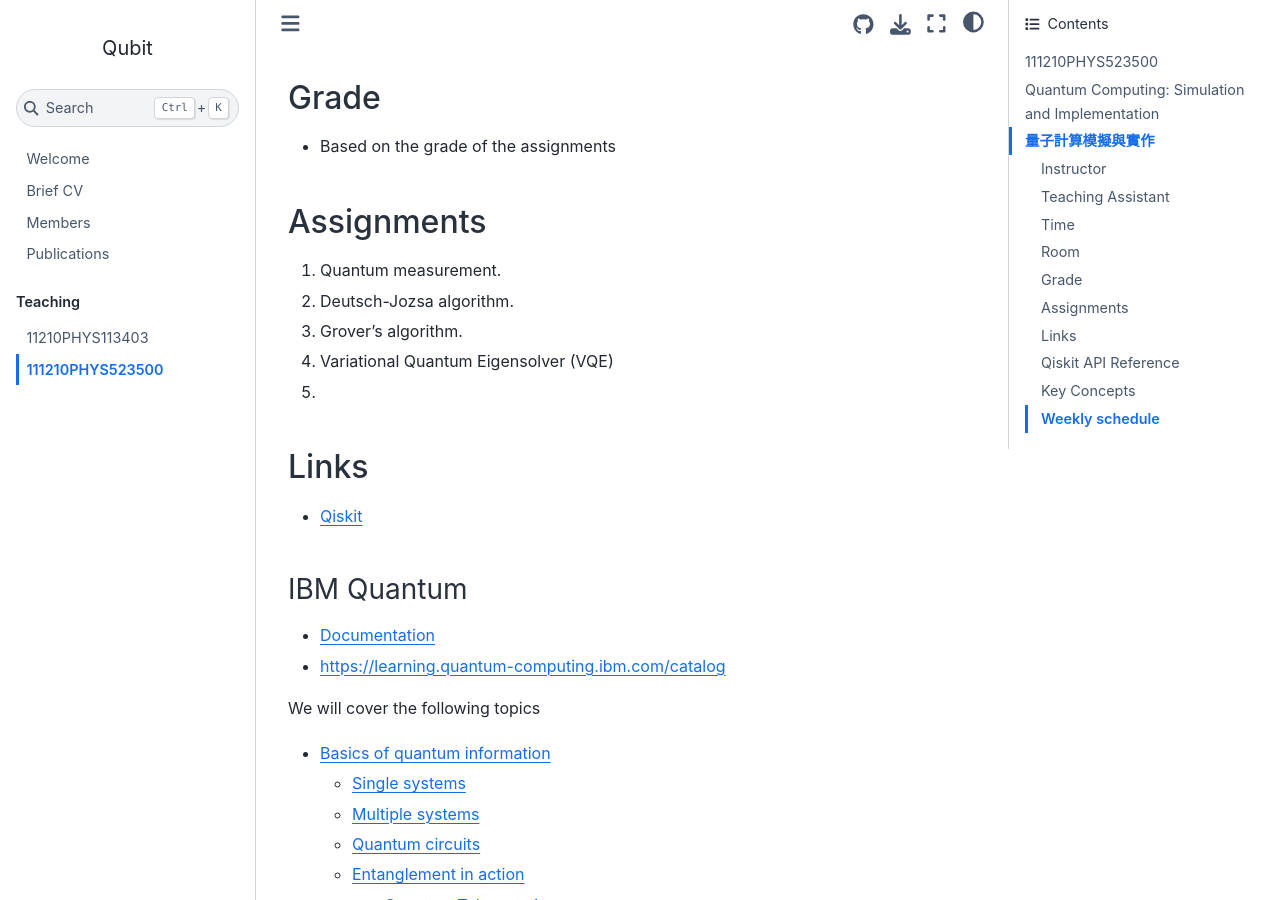
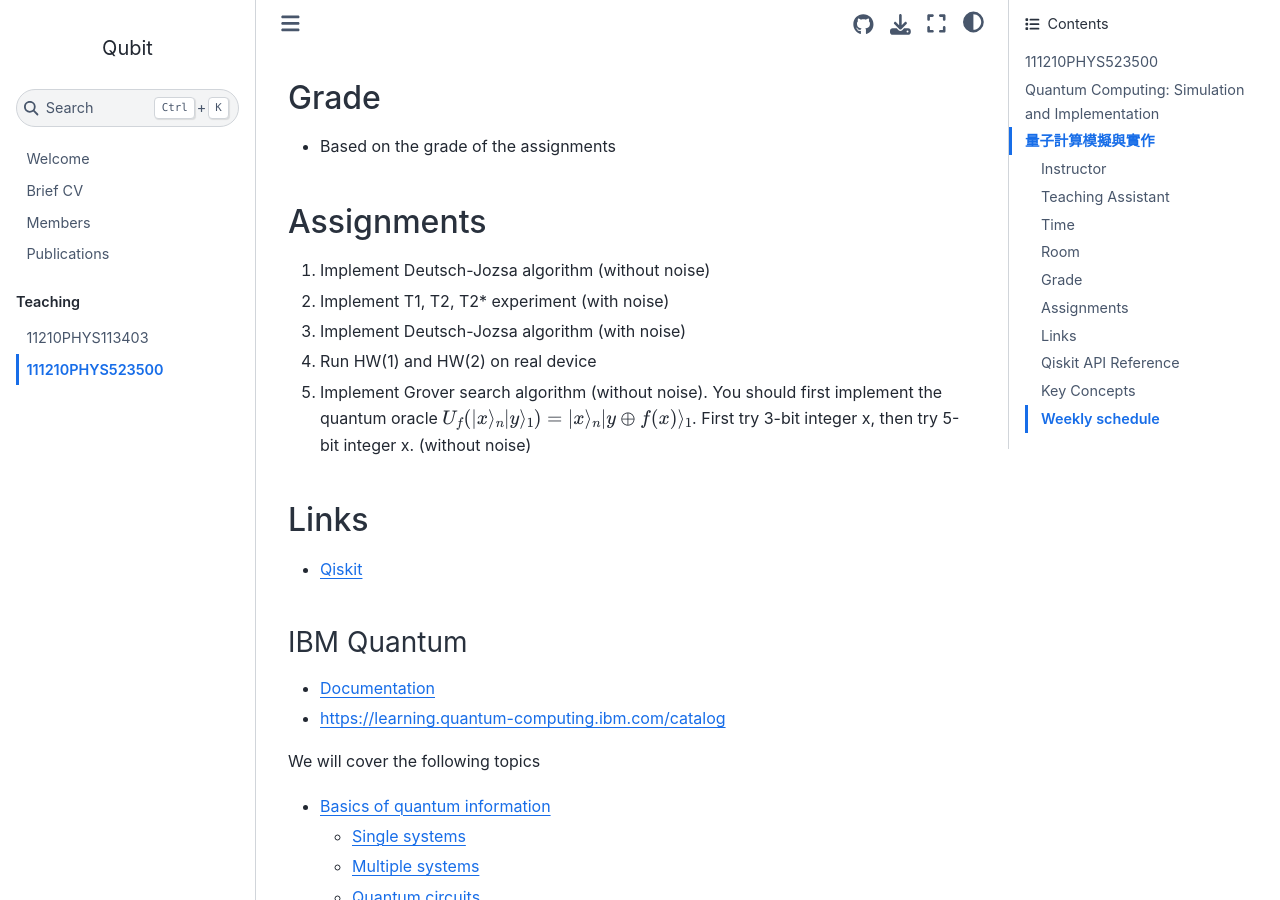
Before and after one commit to pcchen/pcchen.github.io, a Jupyter Book: the page built from teaching/11210PHYS523500.md, in a window 1280 px wide and 900 px high, scrolled down 841 px. Built offline with Jupyter Book 1.0.4 settings and Sphinx 7.4.7 and the Sphinx Book theme 1.1.4, drawn with Linux system fonts in a browser that asks for light colours; pages that are not in the unit, such as notebooks, are missing from menus.

Commit message:
update qiskit

```diff
--- a/teaching/11210PHYS523500.md
+++ b/teaching/11210PHYS523500.md
@@ -21,11 +21,11 @@
 * Based on the grade of the assignments
 
 ## Assignments
-1. Quantum measurement.
-1. Deutsch-Jozsa algorithm.
-1. Grover's algorithm.
-1. Variational Quantum Eigensolver (VQE)
-1.
+1. Implement Deutsch-Jozsa algorithm (without noise)
+2. Implement T1, T2, T2* experiment (with noise)
+3. Implement Deutsch-Jozsa algorithm (with noise)
+4. Run HW(1) and HW(2) on real device
+5. Implement Grover search algorithm (without noise). You should first implement the quantum oracle $U_f(|x\rangle_n |y\rangle_1)=|x\rangle_n|y\oplus f(x)\rangle_1$. First try 3-bit integer x, then try 5-bit integer x. (without noise)
 
 ## Links
 * [Qiskit](https://qiskit.org/)
```
